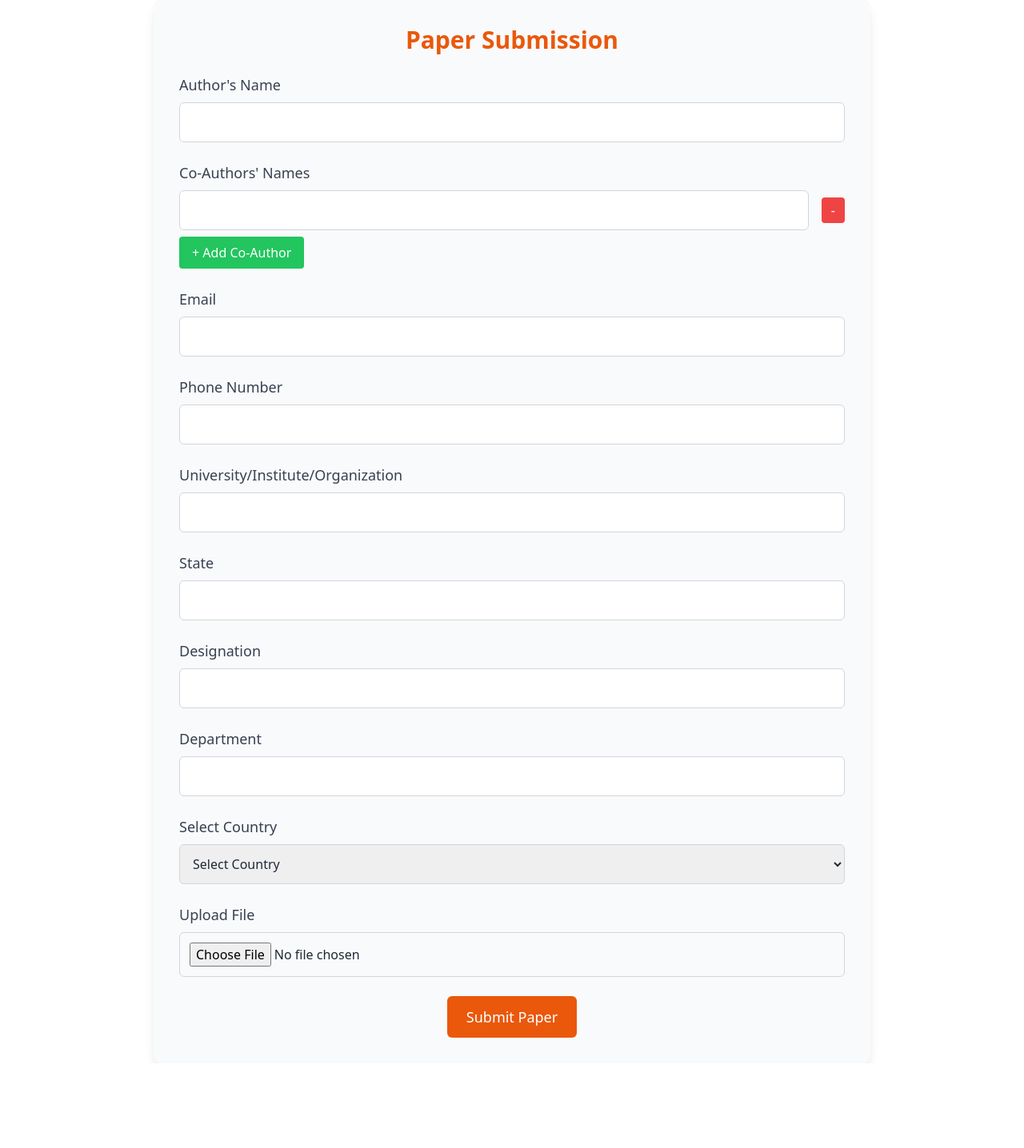
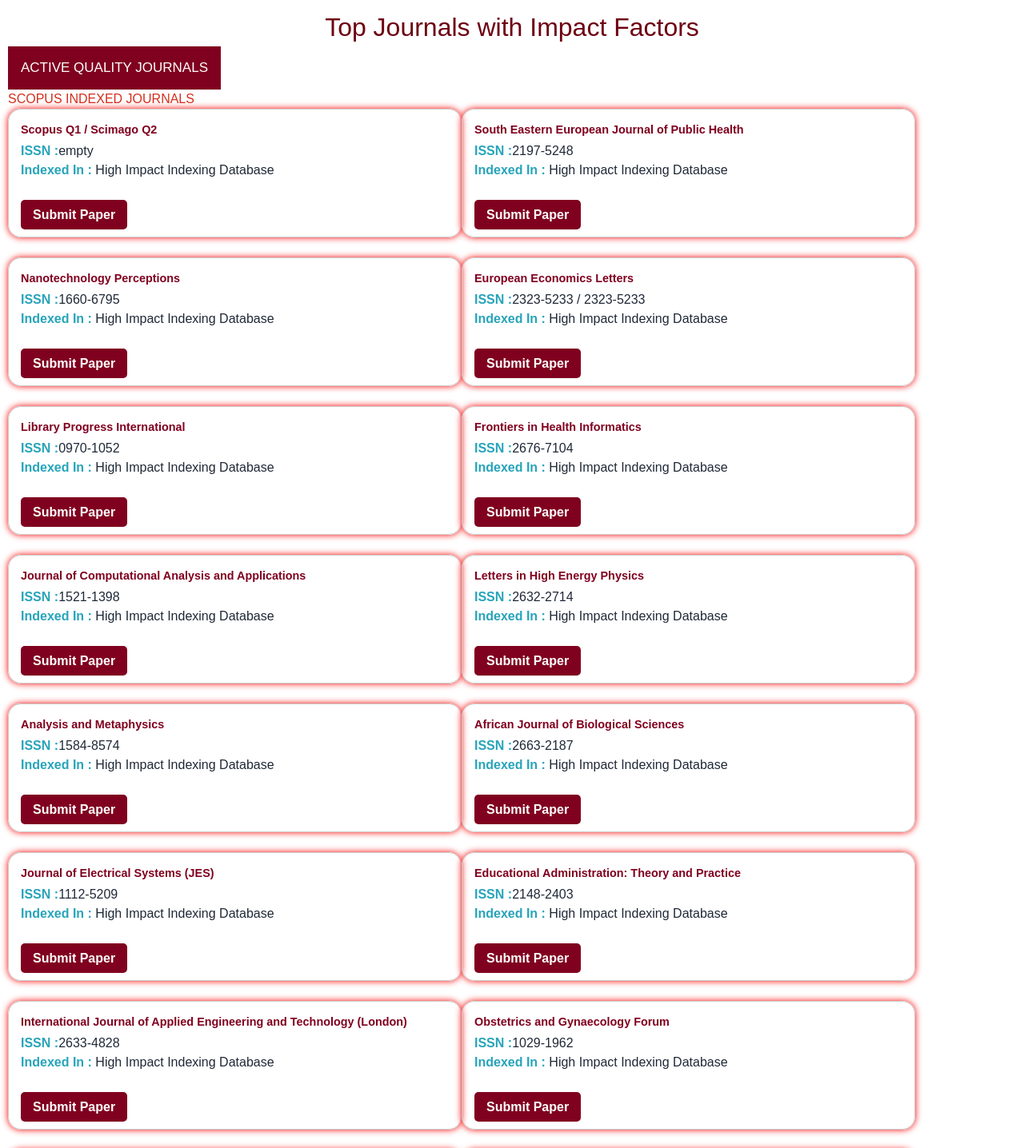
Before and after one commit to satyamJha002/TEN-Virtual-Aggregator, a React (Vite) app in the folder Frontend/: page /journals in a window 1280 px wide. Shown: the top 1436 px of the page at 80% size. Before the commit the page ends 1330 px from the top, so only its background shows below. Built offline with nearby package versions, Linux system fonts and the light colour scheme.

Commit message:
Update Journals.jsx

```diff
--- a/Frontend/src/Components/Pages/Journals/Journals.jsx
+++ b/Frontend/src/Components/Pages/Journals/Journals.jsx
@@ -1,274 +1,58 @@
-import React, { useState } from "react";
-import axios from "axios";
+import Card from "./Card"
 
-const App = () => {
-  const [formData, setFormData] = useState({
-    authorName: "",
-    coAuthors: [""], // Start with one co-author field
-    email: "",
-    phoneNumber: "",
-    university: "",
-    state: "",
-    designation: "",
-    department: "",
-    country: "",
-    file: null,
-  });
+function Journals() {
+    return (
+        <section>
+            <div className="Journals">
+                <h1> Top Journals with Impact Factors </h1>
+                <button className="tablinks" >ACTIVE QUALITY JOURNALS</button>
+                <h3>SCOPUS INDEXED JOURNALS</h3>
+            </div>
+            <div className="cards">
+                <Card title="Scopus Q1 / Scimago Q2" ISSN="empty" />
+                <Card title="South Eastern European Journal of Public Health" ISSN="2197-5248" />
+                <Card title="Nanotechnology Perceptions" ISSN="1660-6795" />
+                <Card title="European Economics Letters" ISSN="2323-5233 / 2323-5233" />
+                <Card title="Library Progress International" ISSN="0970-1052" />
+                <Card title="Frontiers in Health Informatics" ISSN="2676-7104" />
+                <Card title="Journal of Computational Analysis and Applications" ISSN="1521-1398" />
+                <Card title="Letters in High Energy Physics" ISSN="2632-2714" />
+                <Card title="Analysis and Metaphysics" ISSN="1584-8574" />
+                <Card title="African Journal of Biological Sciences" ISSN="2663-2187" />
+                <Card title="Journal of Electrical Systems (JES)" ISSN="1112-5209" />
+                <Card title="Educational Administration: Theory and Practice" ISSN="2148-2403" />
+                <Card title="International Journal of Applied Engineering and Technology (London)" ISSN="2633-4828" />
+                <Card title="Obstetrics and Gynaecology Forum" ISSN="1029-1962" />
+                <Card title="International Journal of Intelligent Systems and Applications in Engineering (IJISAE)" ISSN="2147-6799" />
+                <Card title="Migration Letters" ISSN="1741-8984" />
+                <Card title="Journal of Namibian Studies" ISSN="1863-5954" />
+                <Card title="Journal of Advanced Zoology" ISSN="0253-7214" />
+                <Card title="European Chemical Bulletin" ISSN="2063-5346" />
+                <Card title="Journal of Survey in Fisheries Sciences" ISSN="2368-7487" />
+                <Card title="Journal of Pharmaceutical Negative Results" ISSN="2229-7723 / 0976-9234" />
+                <Card title="AIP Conference Proceedings" ISSN="0094-243X" />
+                <Card title="Natural Volatiles and Essential Oilss" ISSN="2148-9637" />
+                <Card title="Journal of International Dental and Medical Research - Open Access Journal" ISSN="1309-100X" />
+                <Card title="Experimental Oncology" ISSN="1812-9269" />
+                <Card title="Colombian Journal of Chemical-Pharmaceutical Sciences" ISSN="0034-7418" />
+                <Card title="Foods and Raw Materials" ISSN="2308-4057" />
+                <Card title="Materiale Plastice" ISSN="0025-5289" />
+                <Card title="International Journal of Food and Nutritional Sciences" ISSN="2320-7876 / 2319-1775" />
+                <Card title="Biological Forum-An International Journal" ISSN="0975-1130" />
+                <Card title="Journal of Electrical Systems (JES)" ISSN="1112-5209" />
+                <Card title="Naturalista Campano" ISSN="1827-7160" />
+                <Card title="Migration Letters" ISSN="1741-8984" />
+                <Card title="Journal of Advanced Zoology" ISSN="0253-7214" />
+                <Card title="European Economics Letters" ISSN="2323-5233 / 2323-5233" />
+                <Card title="Journal of Pharmaceutical Negative Results" ISSN="2229-7723 / 0976-9234" />
+                <Card title="Chemical Methodologies" ISSN="2588-4344" />
+                <Card title="Cardiometry" ISSN="2304-7232" />
+                <Card title="Foods and Raw Materials" ISSN="2308-4057" />
+                <Card title="Advances in Pharmacology and Pharmacy" ISSN="2332-0036 (Print); 2332-0044 (Online)" />
+                <Card title="Eurasian Chemical Communications" ISSN="2676-6280" />
+            </div>
+        </section>
+    )
+}
 
-  const handleInputChange = (e) => {
-    const { name, value } = e.target;
-    setFormData({ ...formData, [name]: value });
-  };
-
-  const handleFileChange = (e) => {
-    const file = e.target.files[0];
-    const validFileTypes = [
-      "application/pdf",
-      "application/msword",
-      "application/vnd.openxmlformats-officedocument.wordprocessingml.document",
-    ];
-
-    if (file && !validFileTypes.includes(file.type)) {
-      alert("Please upload a valid file (.pdf, .doc, .docx)");
-      return;
-    }
-
-    const maxSize = 5 * 1024 * 1024; // 5MB
-    if (file.size > maxSize) {
-      alert("File size should not exceed 5MB.");
-      return;
-    }
-
-    setFormData({ ...formData, file });
-  };
-
-  const handleCoAuthorChange = (index, value) => {
-    const newCoAuthors = [...formData.coAuthors];
-    newCoAuthors[index] = value;
-    setFormData({ ...formData, coAuthors: newCoAuthors });
-  };
-
-  const addCoAuthorField = () => {
-    setFormData({ ...formData, coAuthors: [...formData.coAuthors, ""] });
-  };
-
-  const removeCoAuthorField = (index) => {
-    const newCoAuthors = [...formData.coAuthors];
-    newCoAuthors.splice(index, 1);
-    setFormData({ ...formData, coAuthors: newCoAuthors });
-  };
-
-  const [isLoading, setIsLoading] = useState(false);
-
-  const handleSubmit = async (e) => {
-    e.preventDefault();
-    setIsLoading(true);
-
-    const data = new FormData();
-    Object.keys(formData).forEach((key) => {
-      if (key === "coAuthors") {
-        formData.coAuthors.forEach((coAuthor, index) => {
-          data.append(`coAuthors[${index}]`, coAuthor);
-        });
-      } else {
-        data.append(key, formData[key]);
-      }
-    });
-
-    try {
-      const response = await axios.post("http://localhost:3000/submit", data, {
-        headers: {
-          "Content-Type": "multipart/form-data",
-        },
-      });
-
-      if (response.status === 200) {
-        alert(response.data.message || "Paper submitted successfully!");
-      } else {
-        alert("Unexpected response from the server.");
-      }
-    } catch (error) {
-      console.error("Error submitting the form:", error);
-      alert("Submission failed! Please try again.");
-    } finally {
-      setIsLoading(false);
-    }
-  };
-
-  return (
-    <div className='max-w-4xl mx-auto p-8 bg-gray-50 rounded-lg shadow-lg'>
-      <h1 className='text-3xl font-semibold text-center text-orange-600 mb-6'>
-        Paper Submission
-      </h1>
-      <form onSubmit={handleSubmit} className='space-y-6'>
-        <div>
-          <label className='block text-lg font-medium text-gray-700 mb-2'>
-            Author's Name
-          </label>
-          <input
-            type='text'
-            name='authorName'
-            value={formData.authorName}
-            onChange={handleInputChange}
-            required
-            className='block w-full p-3 border border-gray-300 rounded-md focus:outline-none focus:ring-2 focus:ring-orange-500'
-          />
-        </div>
-
-        <div>
-          <label className='block text-lg font-medium text-gray-700 mb-2'>
-            Co-Authors' Names
-          </label>
-          {formData.coAuthors.map((coAuthor, index) => (
-            <div key={index} className='flex items-center space-x-4 mb-2'>
-              <input
-                type='text'
-                value={coAuthor}
-                onChange={(e) => handleCoAuthorChange(index, e.target.value)}
-                className='block w-full p-3 border border-gray-300 rounded-md focus:outline-none focus:ring-2 focus:ring-orange-500'
-              />
-              <button
-                type='button'
-                onClick={() => removeCoAuthorField(index)}
-                className='px-3 py-1 bg-red-500 text-white rounded hover:bg-red-600'
-              >
-                -
-              </button>
-            </div>
-          ))}
-          <button
-            type='button'
-            onClick={addCoAuthorField}
-            className='px-4 py-2 bg-green-500 text-white rounded hover:bg-green-600'
-          >
-            + Add Co-Author
-          </button>
-        </div>
-
-        <div>
-          <label className='block text-lg font-medium text-gray-700 mb-2'>
-            Email
-          </label>
-          <input
-            type='email'
-            name='email'
-            value={formData.email}
-            onChange={handleInputChange}
-            required
-            className='block w-full p-3 border border-gray-300 rounded-md focus:outline-none focus:ring-2 focus:ring-orange-500'
-          />
-        </div>
-
-        <div>
-          <label className='block text-lg font-medium text-gray-700 mb-2'>
-            Phone Number
-          </label>
-          <input
-            type='tel'
-            name='phoneNumber'
-            value={formData.phoneNumber}
-            onChange={handleInputChange}
-            required
-            className='block w-full p-3 border border-gray-300 rounded-md focus:outline-none focus:ring-2 focus:ring-orange-500'
-          />
-        </div>
-
-        <div>
-          <label className='block text-lg font-medium text-gray-700 mb-2'>
-            University/Institute/Organization
-          </label>
-          <input
-            type='text'
-            name='university'
-            value={formData.university}
-            onChange={handleInputChange}
-            required
-            className='block w-full p-3 border border-gray-300 rounded-md focus:outline-none focus:ring-2 focus:ring-orange-500'
-          />
-        </div>
-
-        <div>
-          <label className='block text-lg font-medium text-gray-700 mb-2'>
-            State
-          </label>
-          <input
-            type='text'
-            name='state'
-            value={formData.state}
-            onChange={handleInputChange}
-            className='block w-full p-3 border border-gray-300 rounded-md focus:outline-none focus:ring-2 focus:ring-orange-500'
-          />
-        </div>
-
-        <div>
-          <label className='block text-lg font-medium text-gray-700 mb-2'>
-            Designation
-          </label>
-          <input
-            type='text'
-            name='designation'
-            value={formData.designation}
-            onChange={handleInputChange}
-            className='block w-full p-3 border border-gray-300 rounded-md focus:outline-none focus:ring-2 focus:ring-orange-500'
-          />
-        </div>
-
-        <div>
-          <label className='block text-lg font-medium text-gray-700 mb-2'>
-            Department
-          </label>
-          <input
-            type='text'
-            name='department'
-            value={formData.department}
-            onChange={handleInputChange}
-            className='block w-full p-3 border border-gray-300 rounded-md focus:outline-none focus:ring-2 focus:ring-orange-500'
-          />
-        </div>
-
-        <div>
-          <label className='block text-lg font-medium text-gray-700 mb-2'>
-            Select Country
-          </label>
-          <select
-            name='country'
-            value={formData.country}
-            onChange={handleInputChange}
-            required
-            className="block w-full p-3 border border-gray-300 rounded-md focus:outline-none focus:ring-2 focus:ring-orange-500'"
-          >
-            <option value=''>Select Country</option>
-            <option value='India'>India</option>
-            <option value='USA'>USA</option>
-            <option value='UK'>UK</option>
-          </select>
-        </div>
-
-        <div>
-          <label className='block text-lg font-medium text-gray-700 mb-2'>
-            Upload File
-          </label>
-          <input
-            type='file'
-            accept='.pdf,.doc,.docx'
-            onChange={handleFileChange}
-            required
-            className='block w-full p-3 border border-gray-300 rounded-md focus:outline-none focus:ring-2 focus:ring-orange-500'
-          />
-        </div>
-
-        <div className='flex justify-center mt-6'>
-          <button
-            type='submit'
-            disabled={isLoading}
-            className='px-6 py-3 text-lg font-medium text-white bg-orange-600 rounded-md hover:bg-orange-700 disabled:bg-orange-400'
-          >
-            {isLoading ? "Submitting..." : "Submit Paper"}
-          </button>
-        </div>
-      </form>
-    </div>
-  );
-};
-
-export default App;
+export default Journals
```
